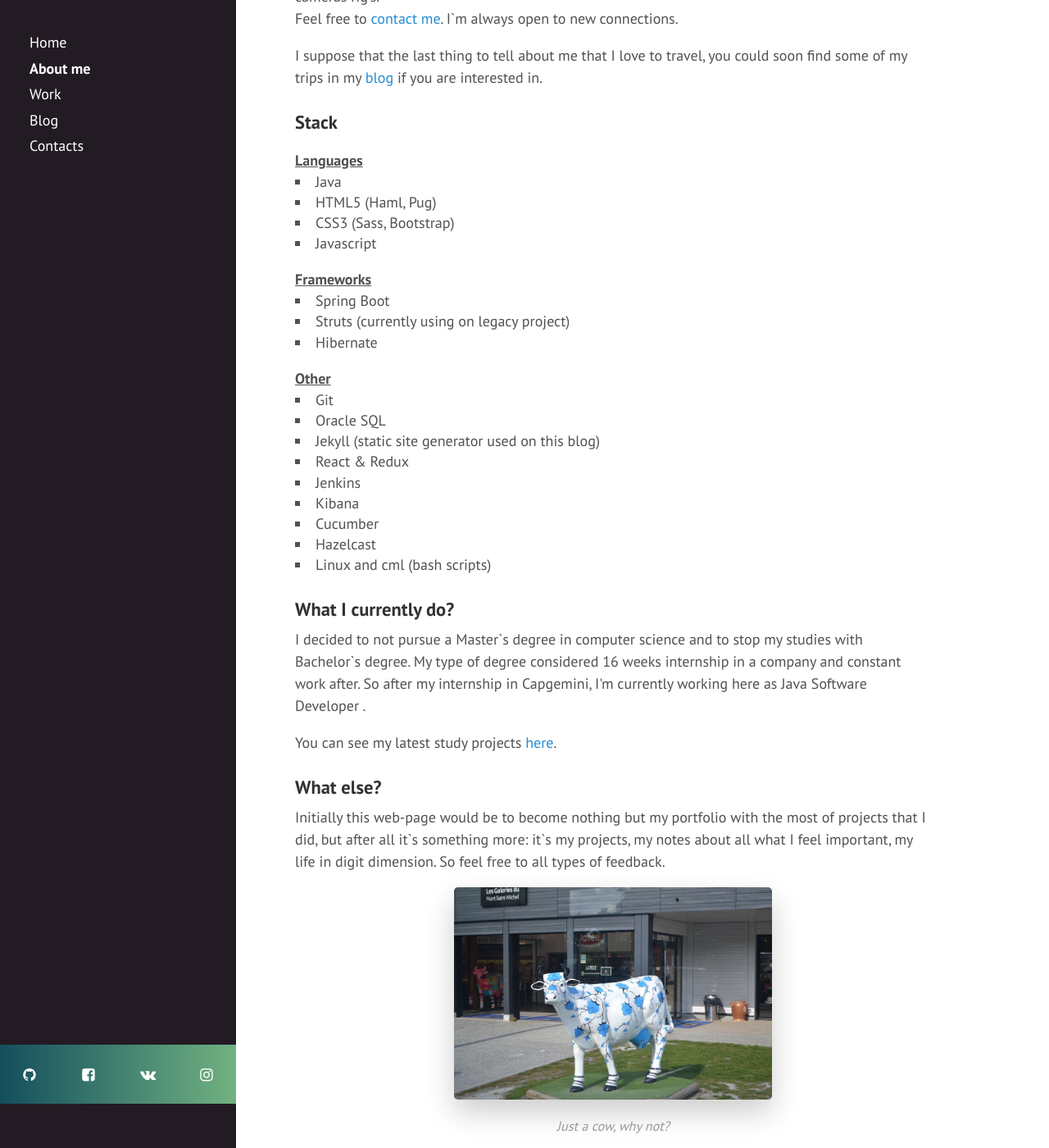
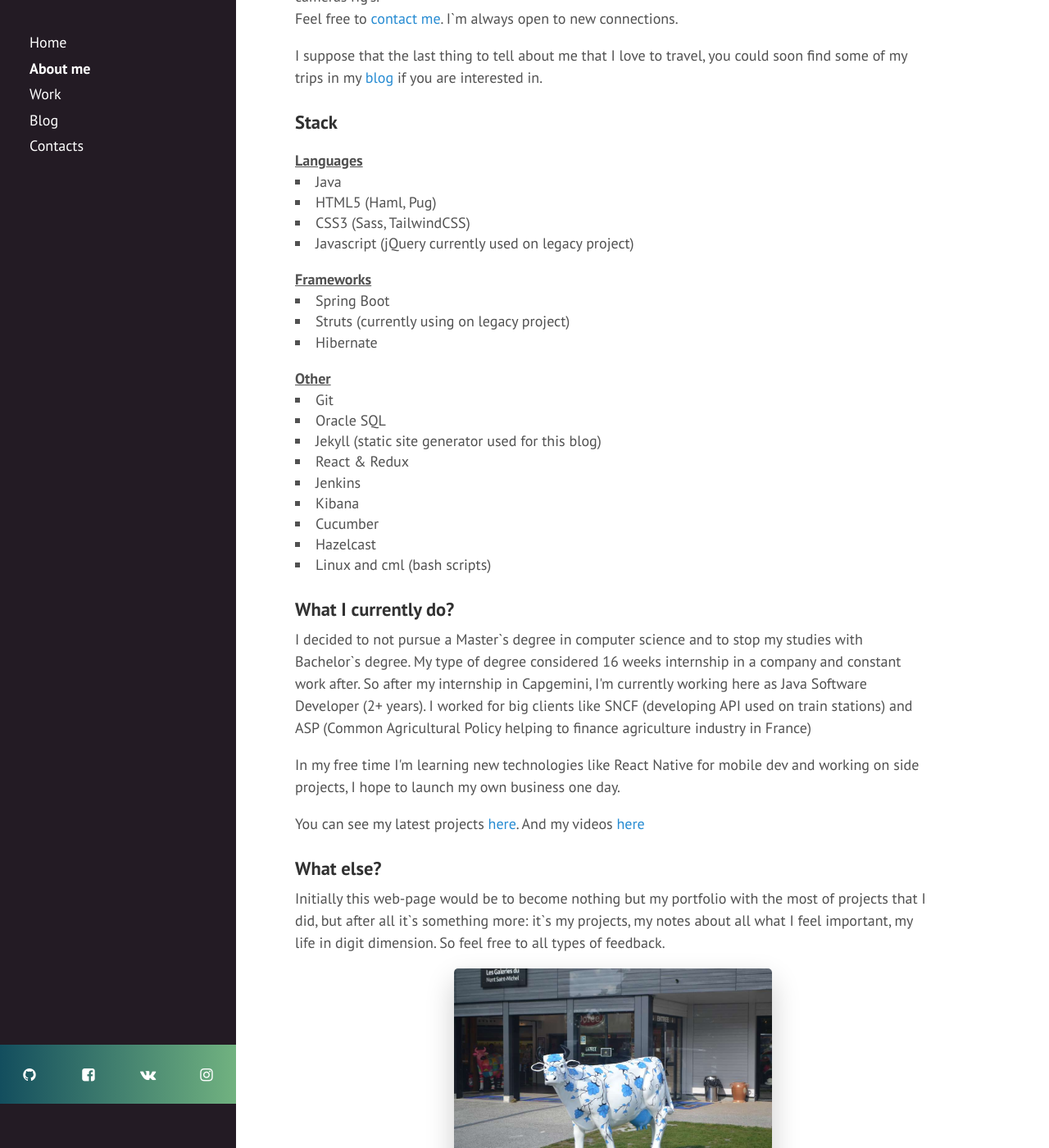
Before and after one commit to veax/veax.github.io, a Jekyll site: the page built from about.html, in a window 1280 px wide and 1400 px high, scrolled down 1086 px. Shown: the whole window at 82% size. Built offline with Jekyll 4.4.1, drawn with Linux system fonts in a browser that asks for light colours.

```diff
--- a/_layouts/work_inner.html
+++ b/_layouts/work_inner.html
@@ -4,7 +4,9 @@ layout: default
 <div class="work_outer">
   <div class="title_outer">
     <h1 class="page-title work_title">{{ page.title }}</h1>
+    {% if page.source != null %}
     <a href="{{page.source}}" class="work_link" target="_blank">source</a>
+    {%endif%}
     {% if page.demo != null %}
       <a href="{{page.demo}}" class="work_link" target="_blank">demo</a>
     {%endif%}
--- a/_works/card_game.html
+++ b/_works/card_game.html
@@ -6,3 +6,4 @@ source: https://github.com/veax/Card-Game
 stack: C++
 description: Study Project in 2 year of CS degree University of Nantes
 ---
+<p><a href="https://github.com/veax/Card-Game/blob/master/projet.pdf">Explanation in French</a></p>
--- a/about.html
+++ b/about.html
@@ -20,18 +20,18 @@ order: 2
   <dt>Languages</dt>
   <li>Java</li>
   <li>HTML5 (Haml, Pug)</li>
-  <li>CSS3 (Sass, Bootstrap)</li>
-  <li>Javascript</li>
+  <li>CSS3 (Sass, TailwindCSS)</li>
+  <li>Javascript (jQuery currently used on legacy project)</li>
 
   <dt>Frameworks</dt>
   <li>Spring Boot</li>
   <li>Struts (currently using on legacy project)</li>
-  <li> Hibernate </li>
+  <li>Hibernate </li>
 
   <dt>Other</dt>
   <li>Git</li>
-  <li> Oracle SQL </li>
-  <li>Jekyll (static site generator used on this blog)</li>
+  <li>Oracle SQL </li>
+  <li>Jekyll (static site generator used for this blog)</li>
   <li>React & Redux</li>
   <li>Jenkins</li>
   <li>Kibana</li>
@@ -42,8 +42,9 @@ order: 2
 </dl>
 
 <h3>What I currently do?</h3>
-<p>I decided to not pursue a Master`s degree in computer science and to stop my studies with Bachelor`s degree. My type of degree considered 16 weeks internship in a company and constant work after. So after my internship in Capgemini, I'm currently working here as Java Software Developer .</p>
-<p>You can see my latest study projects <a href="{{site.baseurl}}work/">here</a>.</p>
+<p>I decided to not pursue a Master`s degree in computer science and to stop my studies with Bachelor`s degree. My type of degree considered 16 weeks internship in a company and constant work after. So after my internship in Capgemini, I'm currently working here as Java Software Developer (2+ years). I worked for big clients like SNCF (developing API used on train stations) and ASP (Common Agricultural Policy helping to finance agriculture industry in France)</p>
+<p>In my free time I'm learning new technologies like React Native for mobile dev and working on side projects, I hope to launch my own business one day.</p>
+<p>You can see my latest projects <a href="{{site.baseurl}}work/">here</a>. And my videos <a href="https://www.youtube.com/user/VEAXMAN/">here</a> </p>
 
 <h3>What else?</h3>
 <p>Initially this web-page would be to become nothing but my portfolio with the most of projects that I did, but after all it`s something more: it`s my projects, my notes about all what I feel important, my life in digit dimension. So feel free to all types of feedback.</p>
```
Also changed, not shown: _works/01_waldorf-school.html (added, +10 -0 lines), _works/03_instagram-course.html (added, +10 -0 lines), _works/02_photography_portfolio.html (renamed from _works/01_photography_portfolio.html), _works/04_wiki_viewer.html (renamed from _works/wiki_viewer.html), _works/05_tech_doc_page.html (renamed from _works/03_tech_doc_page.html), _works/06_grooter.html (renamed from _works/grooter.html), _works/07_weather_app.html (renamed from _works/02_weather_app.html), assets/img/works/instagram-course.png (added), assets/img/works/waldorf-school.png (added).
